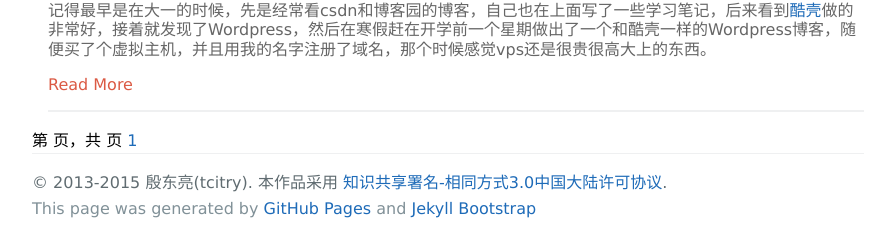
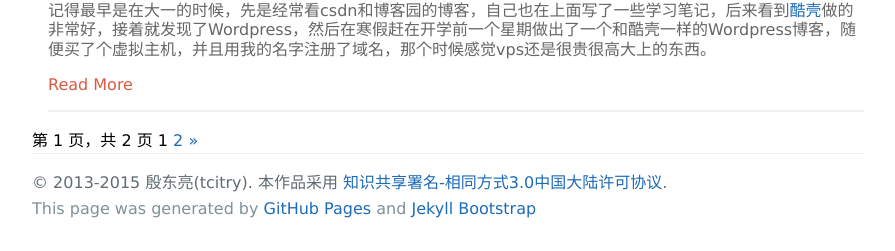
Before and after one commit to dlpu/dlpu.github.io, a Jekyll site: the page built from index.html, in a window 1280 px wide. Shown: the part 1849-2100 px from the top of the page, without its empty margins (192-1087 px from the left). Built offline with Jekyll 4.4.1, drawn with Linux system fonts in a browser that asks for light colours; Markdown is read by kramdown in place of the engine named in the settings; the list of posts is cut into pages by our own code.

Commit message:
set config

```diff
--- a/_config.yml
+++ b/_config.yml
@@ -21,7 +21,10 @@ author :
 
 gems:
   - jekyll-sitemap
+  - jekyll-paginate
 
+paginate: 5
+paginate_path: "blog/page:num"
 
 # The production_url is only used when full-domain names are needed
 # such as sitemap.txt
```
